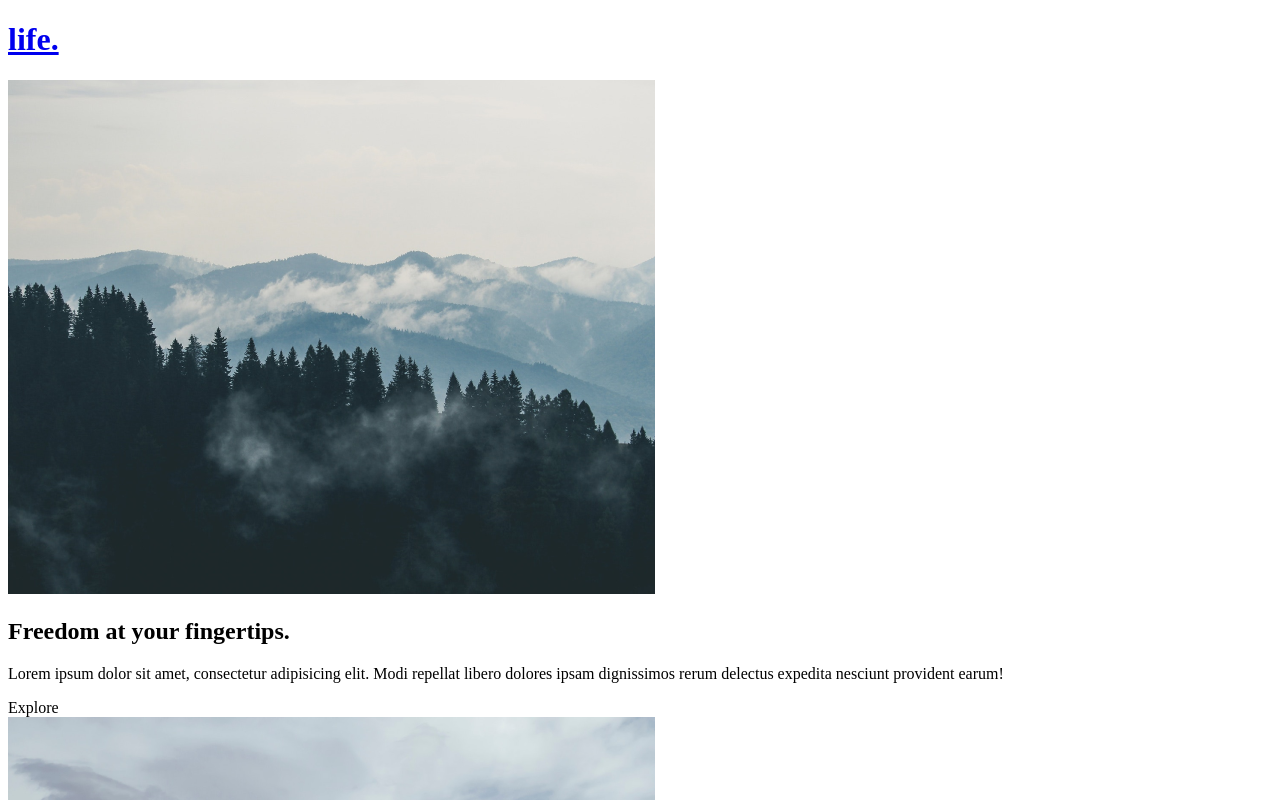
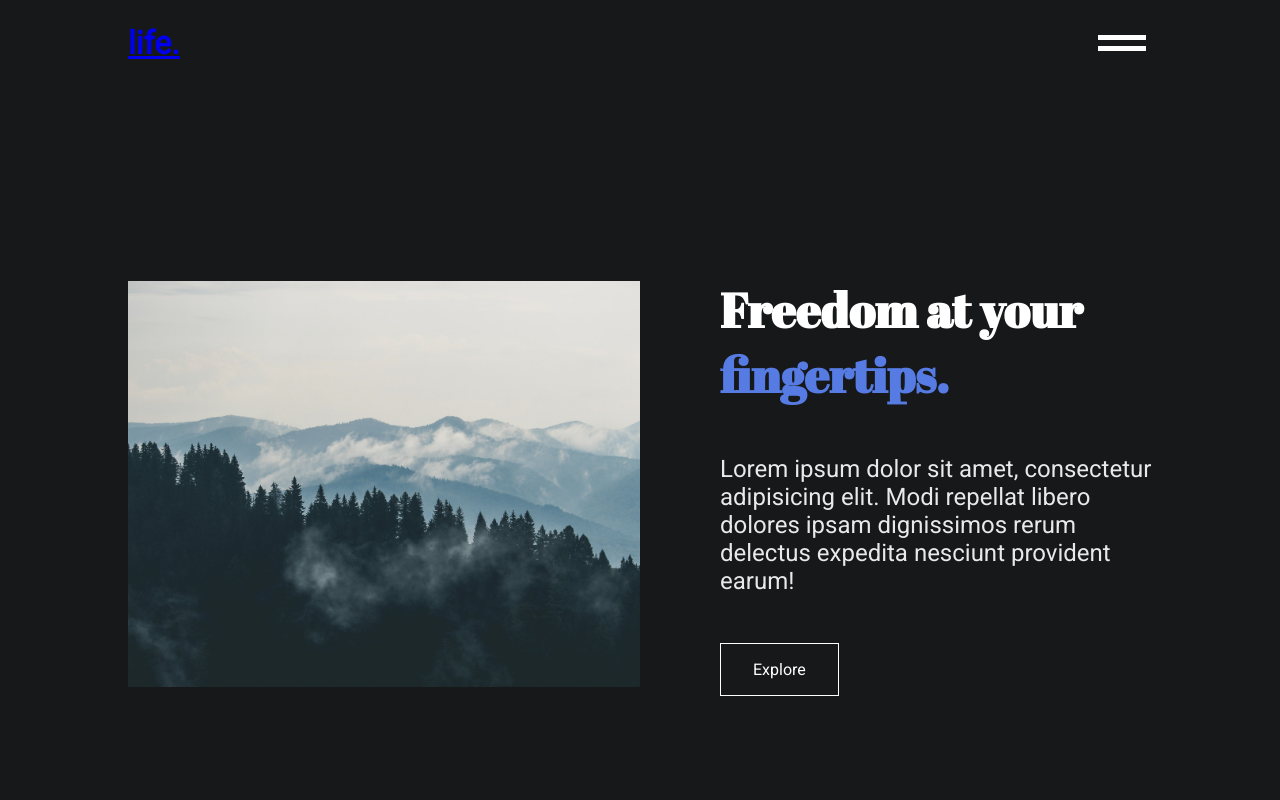
Before and after one commit to brianinq/web-animations, a plain HTML site: page index.html in a window 1280 px wide. Shown: the top 800 px of the page. Drawn offline with Linux system fonts and the light colour scheme.

Commit message:
add styling

```diff
--- a/css/style.scss
+++ b/css/style.scss
@@ -0,0 +1,143 @@
+$main-font :'Roboto', sans-serif;
+$secondary-font: 'Abril Fatface', cursive;
+
+*{
+    margin: 0;
+    padding: 0;
+    box-sizing: border-box;
+}
+body{
+    background: #17181a;
+    font-family: $main-font;
+}
+.logo {
+    font-size: $secondary-font;
+    color: #fff;
+}
+.nav-header {
+    min-height: 10vh;
+    font-size: 1rem;
+    display: flex;
+    align-items: center;
+    justify-content: space-between;
+    color: #fff;
+    width: 80%;
+    margin: auto;
+    padding: 1.5rem 0;
+}
+.line1,.line2 {
+    width: 3rem;
+    height: 0.3rem;
+    background: #fff;
+    margin: 0.4rem;
+    pointer-events: none;
+}
+.slide {
+    min-height: 100vh;
+    margin: 0 auto;
+    width: 80%;
+    display: flex;
+    justify-content: space-between;
+    align-items: center;
+    color: #fff;
+}
+.hero-desc{
+    display: flex;
+    flex-direction: column;
+    align-items: center;
+    justify-content: center;
+    flex: 1 1 25rem;
+    padding-left: 5rem;
+    position:  relative;
+
+    h2{
+        font-family: $secondary-font;
+        font-size: 3rem;
+    }
+    p{
+        padding: 3rem 0rem;
+        font-size: 1.5rem;
+        color: rgb(233, 233, 233);
+    }
+}
+.hero-img{
+    position: relative;
+    flex: 1 1 25rem;
+
+    img{
+        object-fit: cover;
+        width: 100%;
+        height: 100%;
+    }
+}
+.mountain-span{
+    color: rgb(86,124,228);
+}
+.hike-span{
+    color: rgb(167,110,231);
+}
+.fashion-span{
+    color: rgb(255,139,93);
+}
+
+.explore{
+    padding: 1rem 2rem ;
+    background: none;
+    border: none;
+    color: #fff;
+    border: 1px solid #fff;
+    font-size: 1rem;
+    text-decoration: none;
+    align-self: flex-start;
+    cursor: pointer;
+}
+.nav-bar {
+    position: fixed;
+    top: 0;
+    left: 0;
+    width: 100%;
+    height: 100%;
+    background: #fff;
+    display: flex;
+    justify-content: space-around;
+    align-items: center;
+    z-index: 1;
+    opacity: 1;
+    clip-path: circle(50px at 100% -10%);
+}
+.burger {
+    cursor: pointer;
+}
+.nav-links {
+    font-size: 3rem;
+    flex: 1 1 30rem;
+    margin-left: 10%;
+}
+.contact {
+    flex: 1 1 30rem;
+    margin-right: 10%;
+    h2{
+        font-size: 3rem;
+        padding: 2rem 0;
+    }
+    p{
+      font-size: 1.5rem;
+      line-height: 2rem;
+    }
+}
+// .reveal-img,
+// .reveal-text {
+//     position: absolute;
+//     width: 100%;
+//     height: 100%;
+//     background: #17181a;
+//     left: 0;
+//     top: 0;
+// }
+.cursor {
+    width: 3rem;
+    height: 3rem;
+    border: 2px solid #fff;
+    border-radius: 50%;
+    position: absolute;
+}
```
Also changed, not shown: css/style.css, 1 other file.
